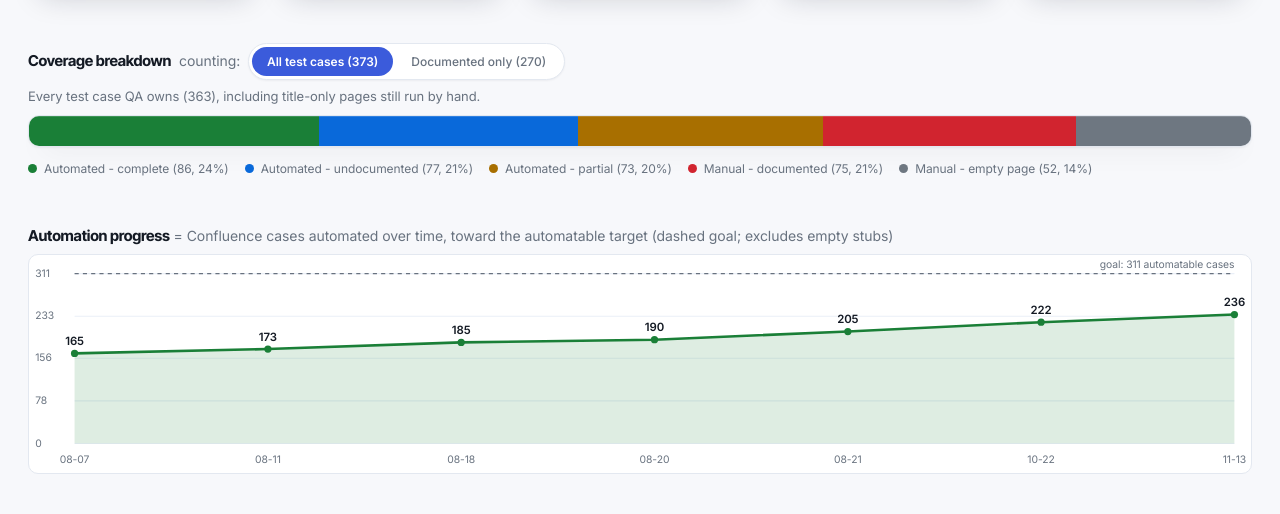
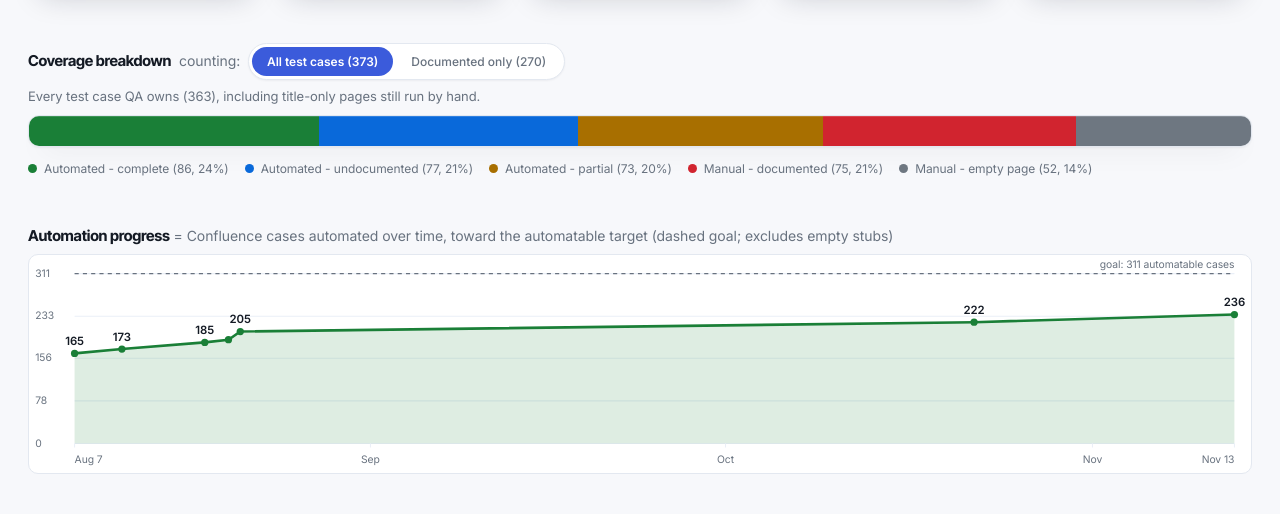
Before and after one commit to eos87/qa-hub, a website: page index.html in a window 1280 px wide. Shown: the part 286-800 px from the top of the page. Drawn offline with Linux system fonts and the light colour scheme.

Commit message:
Update coverage dashboard (2026-11-13) [skip ci]

```diff
--- a/index.html
+++ b/index.html
@@ -264,6 +264,11 @@ document.querySelectorAll('.lensbtns button').forEach(b=>b.onclick=()=>{
 });
 drawBar('manual');
 
+const MON=['Jan','Feb','Mar','Apr','May','Jun','Jul','Aug','Sep','Oct','Nov','Dec'];
+const fmtDay=(iso,yr)=>{const [y,m,dd]=iso.split('-'); return `${MON[+m-1]} ${+dd}${yr?', '+y:''}`;};
+const fmtYm=ym=>{const [y,m]=ym.split('-'); return `${MON[+m-1]} ${y}`;};
+const fmtMonth=d=>MON[d.getUTCMonth()]+(d.getUTCMonth()===0?' '+d.getUTCFullYear():'');
+
 // ---- automation burn-up: one line, cases automated climbing toward the full suite ----
 function drawProgress(){
  const el=document.getElementById('progress');
@@ -275,7 +280,10 @@ function drawProgress(){
  const auto=h=>h.complete+h.partial+h.undoc_code;
  const W=Math.min(1180, el.clientWidth||900), H=210, PadL=44, PadR=16, PadT=18, PadB=28;
  const n=pts.length;
- const X=i=> n===1 ? (PadL+W-PadR)/2 : PadL + i*(W-PadL-PadR)/(n-1);
+ // x is proportional to elapsed time, so a two-month gap looks like two months, not one step
+ const ts=pts.map(h=>Date.parse(h.date+'T00:00:00Z'));
+ const t0=ts[0], t1=ts[n-1], span=Math.max(t1-t0,1);
+ const X=i=> n===1 ? (PadL+W-PadR)/2 : PadL + (ts[i]-t0)/span*(W-PadL-PadR);
  const Y=c=> PadT + (1-c/goal)*(H-PadT-PadB);
  const grid=[0,0.25,0.5,0.75,1].map(f=>Math.round(goal*f)).map(c=>`<line class="pgrid" x1="${PadL}" y1="${Y(c)}" x2="${W-PadR}" y2="${Y(c)}"/><text class="plabel" x="6" y="${Y(c)+3}">${c}</text>`).join('');
  const goalLine=`<line x1="${PadL}" y1="${Y(goal).toFixed(1)}" x2="${W-PadR}" y2="${Y(goal).toFixed(1)}" style="stroke:var(--mut)" stroke-width="1" stroke-dasharray="4 4"/>`+
@@ -286,10 +294,20 @@ function drawProgress(){
    area=`<path d="${top} L${X(n-1).toFixed(1)},${Y(0).toFixed(1)} L${X(0).toFixed(1)},${Y(0).toFixed(1)} Z" style="fill:var(--ok);fill-opacity:.14"/>`;
    line=`<path d="${top}" style="fill:none;stroke:var(--ok)" stroke-width="2.5"/>`;
  }
- const dots=pts.map((h,i)=>`<circle cx="${X(i).toFixed(1)}" cy="${Y(auto(h)).toFixed(1)}" r="3.5" style="fill:var(--ok)" data-c="${auto(h)}" data-p="${Math.round(auto(h)/goal*100)}" data-d="${h.date}"/>`).join('');
- const showN = n<=12;
- const tops=pts.map((h,i)=> (showN||i===n-1) ? `<text x="${X(i).toFixed(1)}" y="${(Y(auto(h))-8).toFixed(1)}" text-anchor="middle" style="fill:var(--fg);font-size:11px;font-weight:600">${auto(h)}</text>`:'').join('');
- const labels=pts.map((h,i)=> (showN||i===0||i===n-1||i%Math.ceil(n/8)===0) ? `<text class="plabel" x="${X(i).toFixed(1)}" y="${H-9}" text-anchor="middle">${h.date.slice(5)}</text>`:'').join('');
+ const dots=pts.map((h,i)=>`<circle cx="${X(i).toFixed(1)}" cy="${Y(auto(h)).toFixed(1)}" r="3.5" style="fill:var(--ok)" data-c="${auto(h)}" data-p="${Math.round(auto(h)/goal*100)}" data-d="${fmtDay(h.date,true)}"/>`).join('');
+ // Value labels walk from the newest point back and skip any that would overlap one already drawn.
+ let lastX=Infinity; const keep=new Set();
+ for(let i=n-1;i>=0;i--){ if(lastX-X(i)>=34){keep.add(i); lastX=X(i);} }
+ const tops=pts.map((h,i)=> keep.has(i) ? `<text x="${X(i).toFixed(1)}" y="${(Y(auto(h))-8).toFixed(1)}" text-anchor="middle" style="fill:var(--fg);font-size:11px;font-weight:600">${auto(h)}</text>`:'').join('');
+ // Axis ticks at the start of each month, plus the first and latest snapshot dates.
+ const ticks=[];
+ const d=new Date(t0); d.setUTCDate(1); d.setUTCMonth(d.getUTCMonth()+1);
+ for(; d.getTime()<=t1; d.setUTCMonth(d.getUTCMonth()+1)) ticks.push({t:d.getTime(), txt:fmtMonth(d)});
+ const xt=t=> n===1 ? (PadL+W-PadR)/2 : PadL + (t-t0)/span*(W-PadL-PadR);
+ const ends=[{t:t0, txt:fmtDay(pts[0].date), a:'start'},{t:t1, txt:fmtDay(last.date), a:'end'}];
+ const clear=t=> ends.every(e=>Math.abs(xt(t)-xt(e.t))>=60);
+ const labels=[...ticks.filter(k=>clear(k.t)), ...(n>1?ends:[ends[1]])].map(k=>
+   `<line class="pgrid" x1="${xt(k.t).toFixed(1)}" y1="${H-PadB}" x2="${xt(k.t).toFixed(1)}" y2="${H-PadB+4}"/><text class="plabel" x="${xt(k.t).toFixed(1)}" y="${H-9}" text-anchor="${n>1&&k.a?k.a:'middle'}">${k.txt}</text>`).join('');
  el.innerHTML=`<svg viewBox="0 0 ${W} ${H}" width="100%" style="border:1px solid var(--border);border-radius:10px;background:var(--panel)">${grid}${area}${goalLine}${line}${dots}${tops}${labels}</svg>`;
  const tip=document.getElementById('tip');
  el.querySelectorAll('circle').forEach(c=>{
@@ -316,10 +334,10 @@ function drawTestdefs(){
  const d=pts.map((p,i)=>`${i?'L':'M'}${X(i).toFixed(1)},${Y(p.tests).toFixed(1)}`).join(' ');
  const area=`<path d="${d} L${X(n-1).toFixed(1)},${Y(0).toFixed(1)} L${X(0).toFixed(1)},${Y(0).toFixed(1)} Z" style="fill:var(--accent);fill-opacity:.12"/>`;
  const line=`<path d="${d}" style="fill:none;stroke:var(--accent)" stroke-width="2.5"/>`;
- const dots=pts.map((p,i)=>`<circle cx="${X(i).toFixed(1)}" cy="${Y(p.tests).toFixed(1)}" r="3.2" style="fill:var(--accent)" data-c="${p.tests}" data-d="${p.date}"/>`).join('');
+ const dots=pts.map((p,i)=>`<circle cx="${X(i).toFixed(1)}" cy="${Y(p.tests).toFixed(1)}" r="3.2" style="fill:var(--accent)" data-c="${p.tests}" data-d="${fmtYm(p.date)}"/>`).join('');
  const tops=pts.map((p,i)=> (i===0 || p.tests!==pts[i-1].tests) ? `<text x="${X(i).toFixed(1)}" y="${(Y(p.tests)-7).toFixed(1)}" text-anchor="middle" style="fill:var(--fg);font-size:11px;font-weight:600">${p.tests}</text>`:'').join('');
  const step=Math.ceil(n/8);
- const labels=pts.map((p,i)=> (i%step===0||i===n-1) ? `<text class="plabel" x="${X(i).toFixed(1)}" y="${H-9}" text-anchor="middle">${p.date}</text>`:'').join('');
+ const labels=pts.map((p,i)=> (i%step===0||i===n-1) ? `<text class="plabel" x="${X(i).toFixed(1)}" y="${H-9}" text-anchor="${i===n-1?'end':'middle'}">${fmtYm(p.date)}</text>`:'').join('');
  el.innerHTML=`<svg viewBox="0 0 ${W} ${H}" width="100%" style="border:1px solid var(--border);border-radius:10px;background:var(--panel)">${grid}${area}${line}${dots}${tops}${labels}</svg>`;
  const tip=document.getElementById('tip');
  el.querySelectorAll('circle').forEach(c=>{
```
